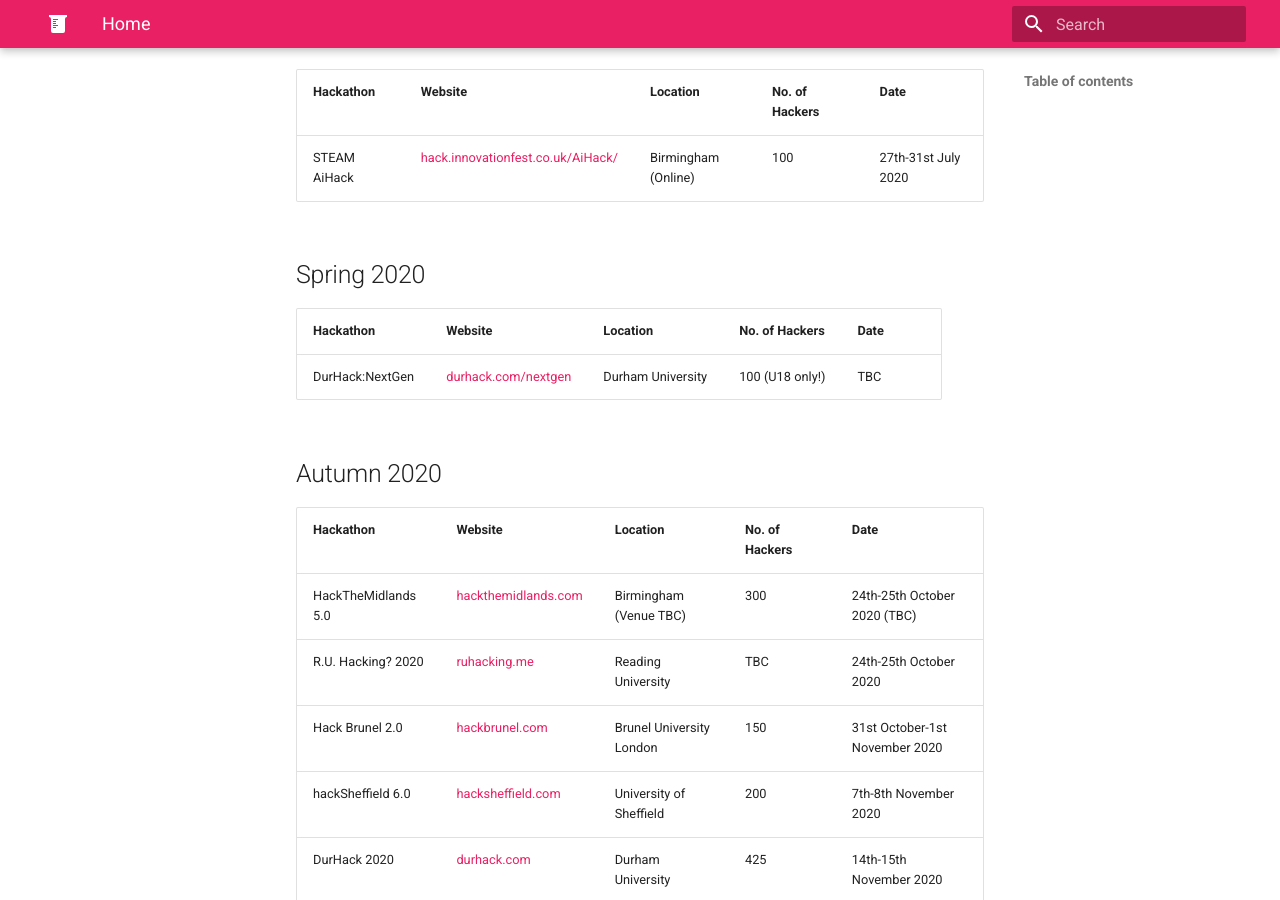
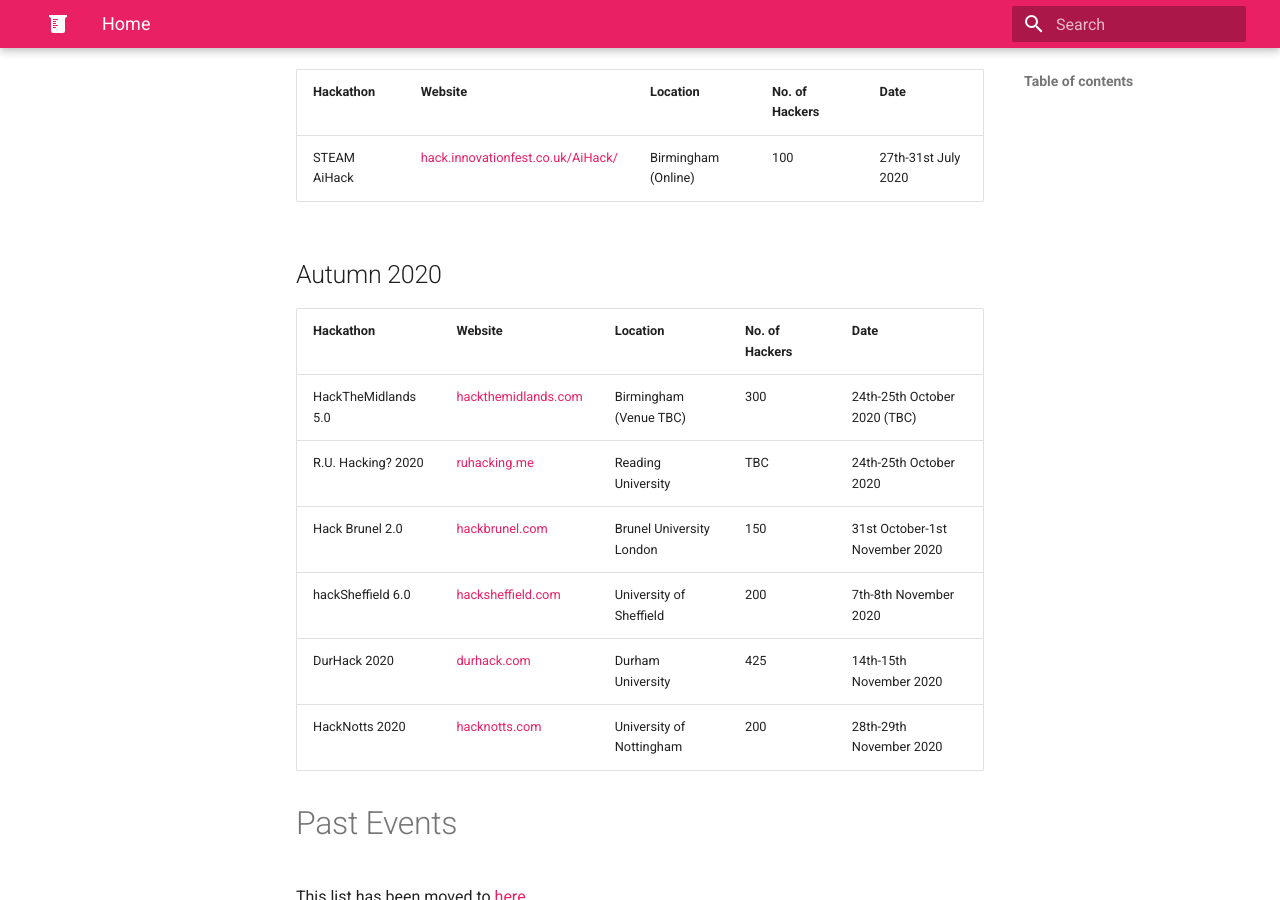
Before and after one commit to Athons/wiki, an MkDocs documentation site: the page built from docs/index.md, in a window 1280 px wide and 900 px high, scrolled down 859 px. Built offline with MkDocs 1.6.1 and Material for MkDocs 9.7.7, drawn with Linux system fonts in a browser that asks for light colours; nearby versions of some CDN libraries.

Commit message:
updated events list (#199)

```diff
--- a/docs/index.md
+++ b/docs/index.md
@@ -35,11 +35,6 @@
 |-----------------|-------|--------------------|--------------|----|
 | STEAM AiHack | [hack.innovationfest.co.uk/AiHack/](https://hack.innovationfest.co.uk/AiHack/) | Birmingham (Online) | 100 | 27th-31st July 2020
 
-## Spring 2020
-
-|Hackathon        |Website|   Location         |No. of Hackers|Date|
-|-----------------|-------|--------------------|--------------|----|
-| DurHack:NextGen  | [durhack.com/nextgen](https://durhack.com/nextgen) | Durham University | 100 (U18 only!) | TBC |
 
 ## Autumn 2020
 |Hackathon        |Website|   Location         |No. of Hackers|Date|
```
